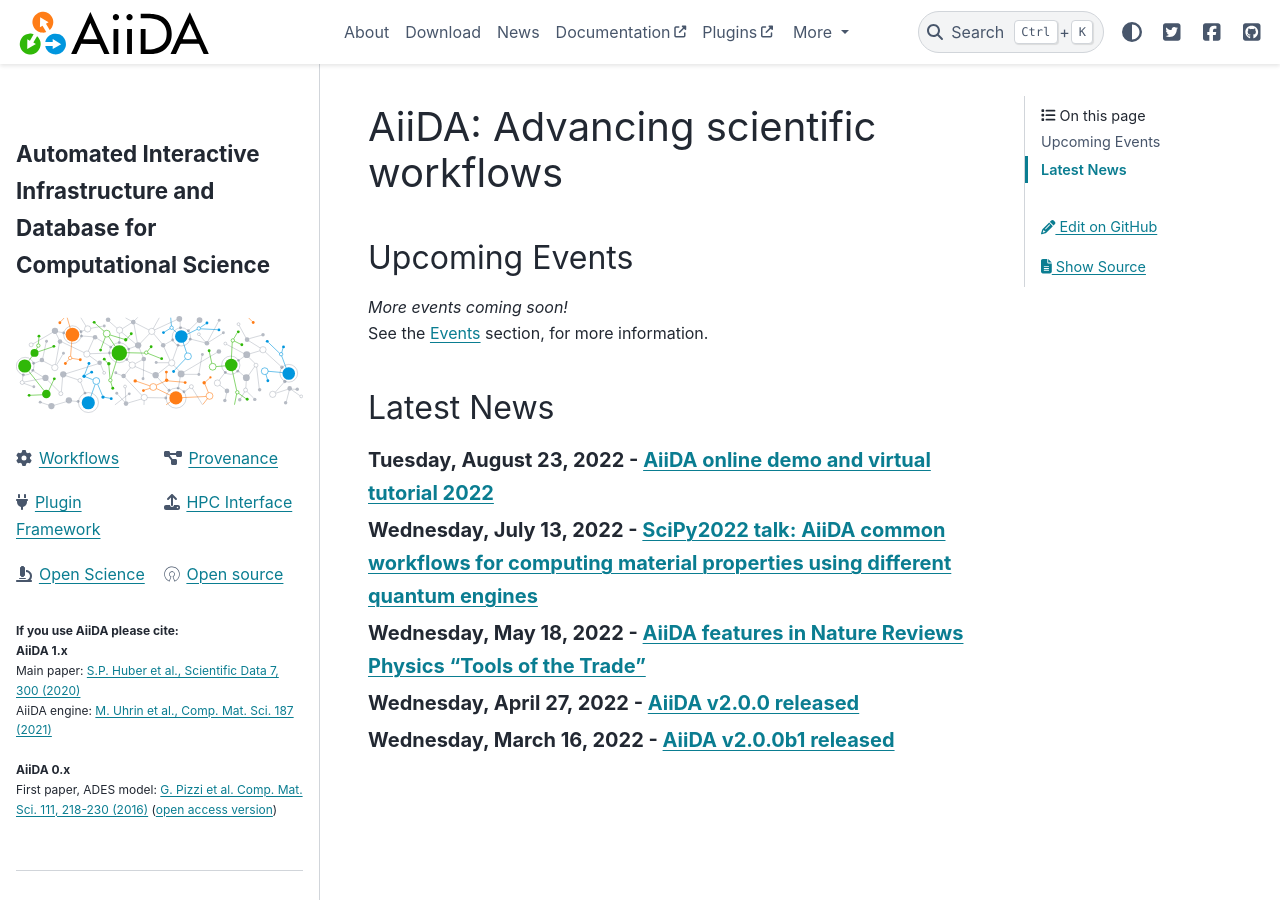
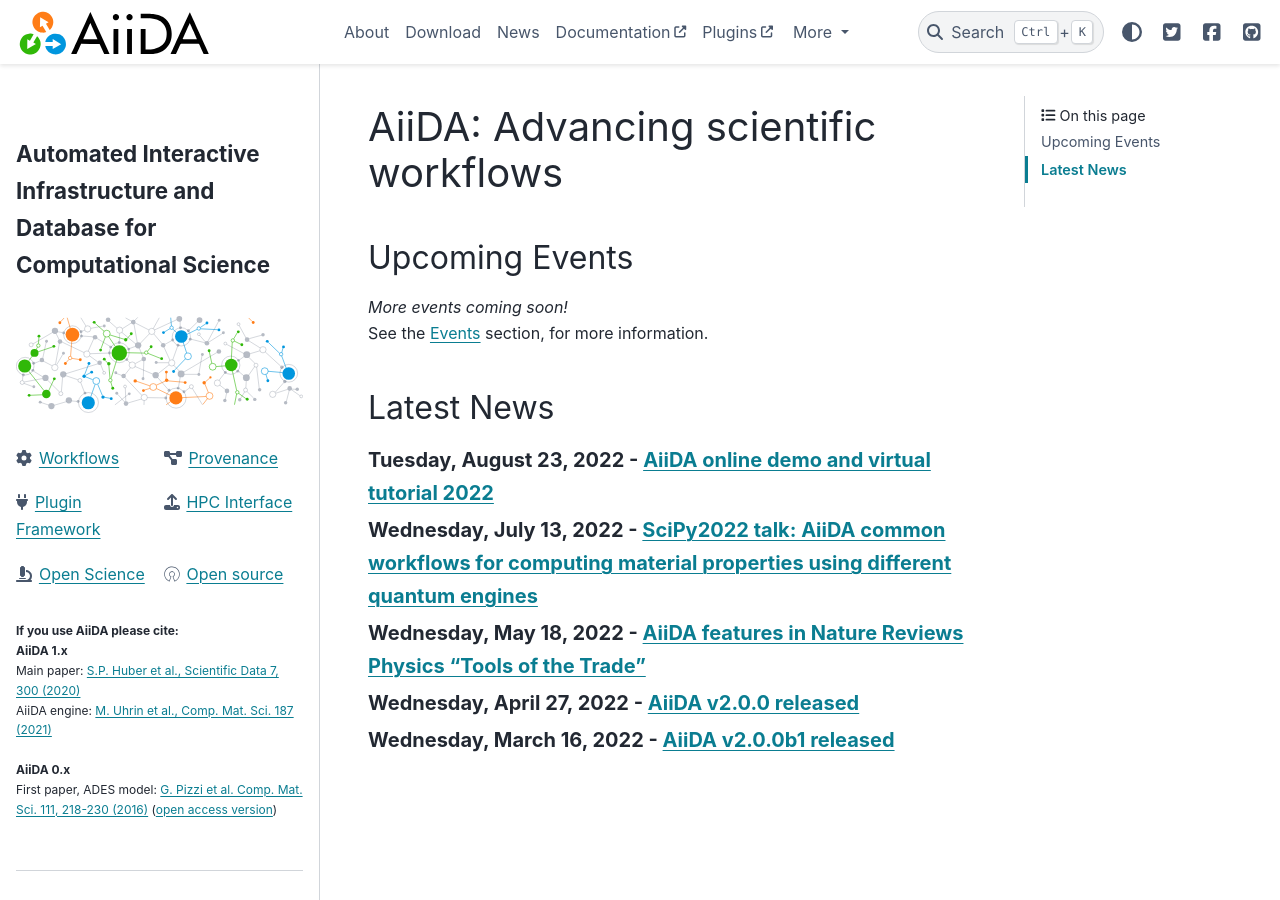
Before and after one commit to aiidateam/aiida-website, a Sphinx documentation site: the page built from docs/index.md, in a window 1280 px wide and 900 px high. Built offline with Sphinx 7.4.7 and the PyData theme 0.15.4, drawn with Linux system fonts in a browser that asks for light colours; some of the changed lines change nothing that is shown.

Commit message:
👌 IMPROVE: Remove source/edit buttons (#31)

```diff
--- a/docs/conf.py
+++ b/docs/conf.py
@@ -24,6 +24,7 @@
 html_static_path = ["_static"]
 html_css_files = ["custom.css"]
 templates_path = ["_templates"]
+html_show_sourcelink = False
 
 # see https://pydata-sphinx-theme.readthedocs.io
 html_theme_options = {
@@ -69,7 +70,7 @@
         "navbar-icon-links",
     ],
     "footer_items": ["copyright"],
-    "use_edit_page_button": True,
+    "use_edit_page_button": False,
     "search_bar_text": "Search ...",
 }
 
```
